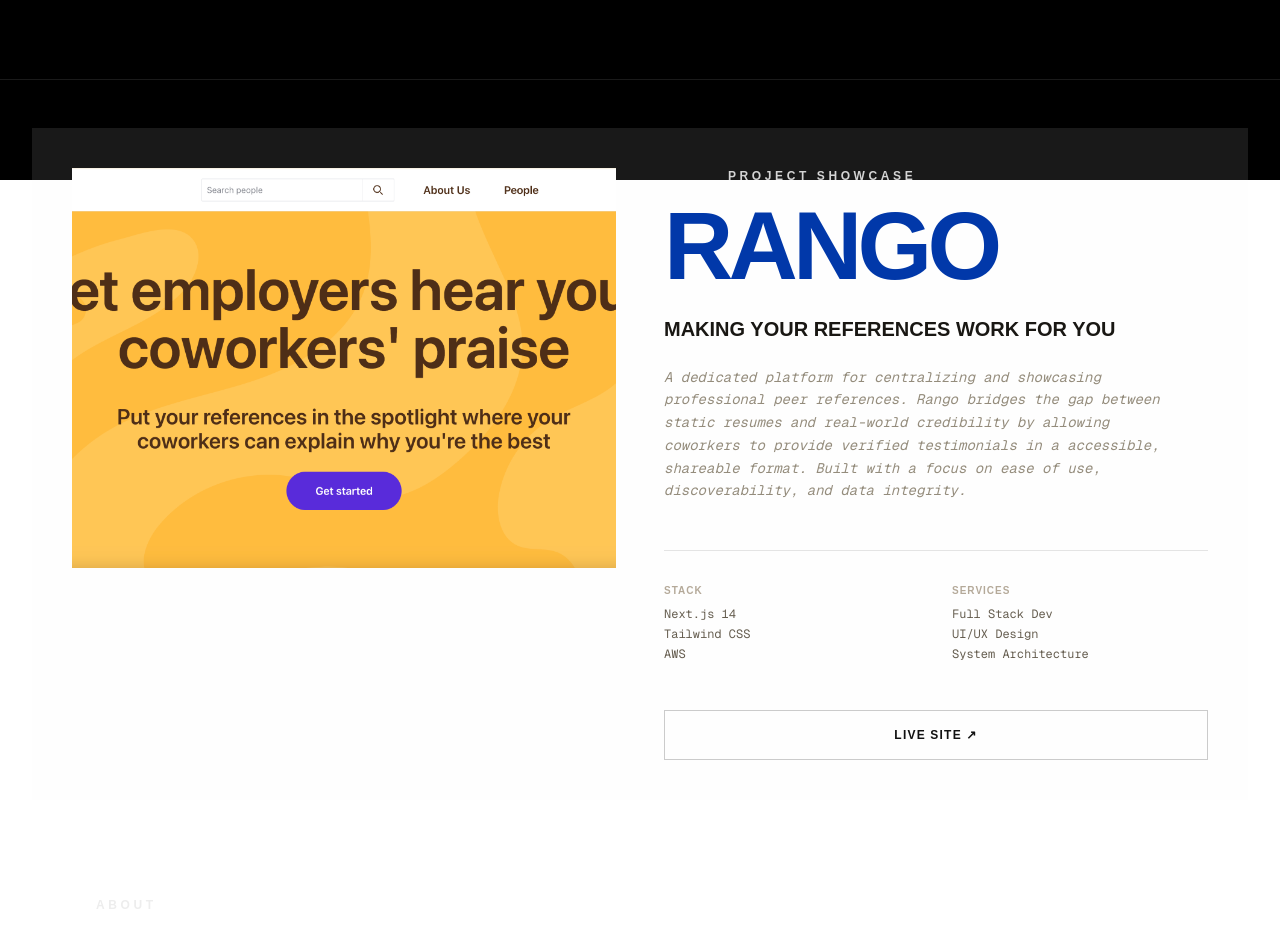
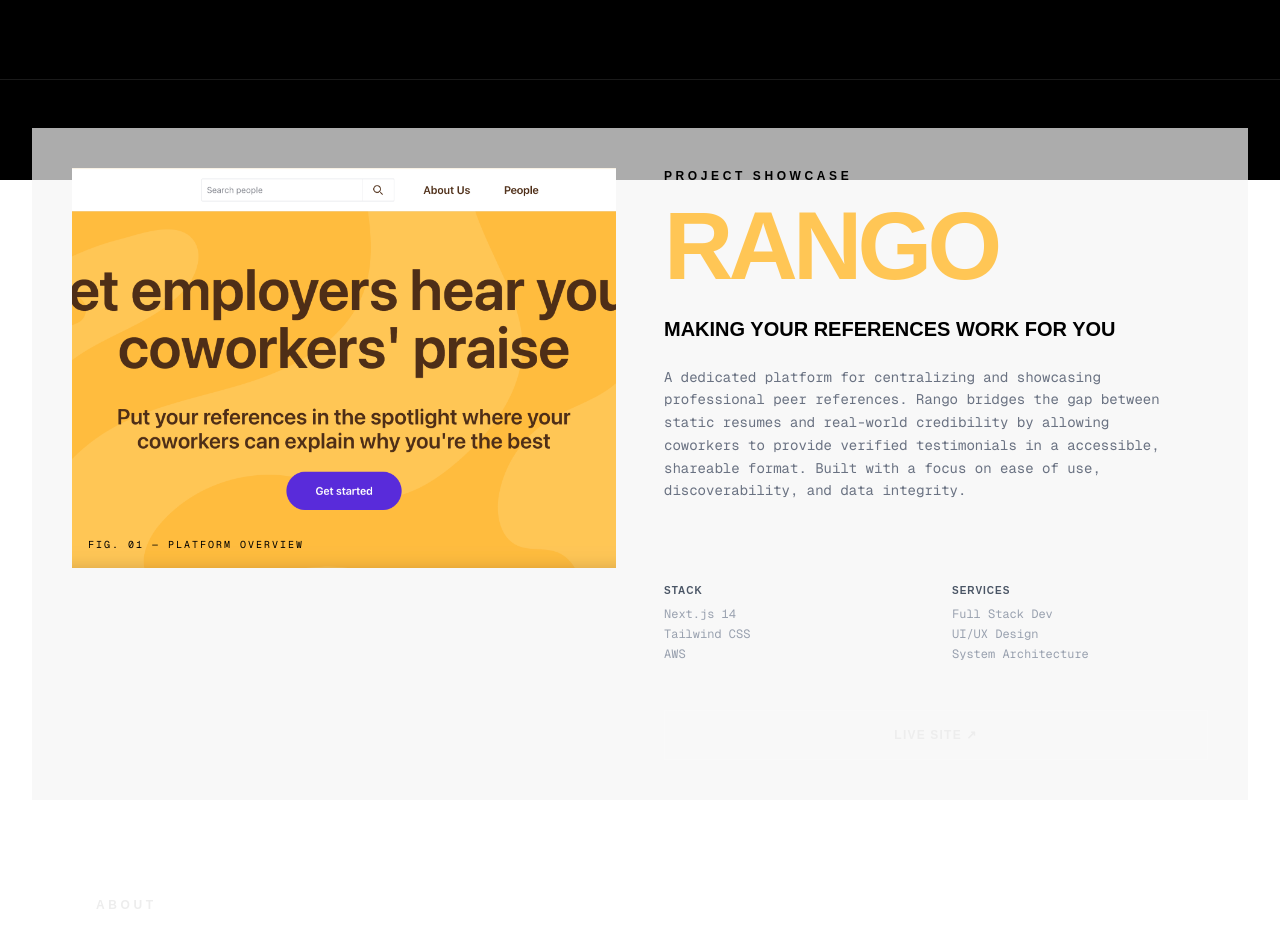
Before and after one commit to sANDROsARAN/portfolio-2024, a Next.js app: page / in a window 1280 px wide. Shown: the part 620-1568 px from the top of the page. Built offline with nearby package versions, Linux system fonts and the light colour scheme.

Commit message:
fixed fluid colours

```diff
--- a/src/app/components/FluidBackground.tsx
+++ b/src/app/components/FluidBackground.tsx
@@ -1,5 +1,4 @@
 "use client";
-import { b } from "framer-motion/client";
 import React, { useEffect, useRef } from "react";
 
 const fragmentShaderSource = `
@@ -32,12 +31,15 @@ void main() {
 
     vec3 color_accent;
 
-    if(u_scroll < 0.4){
+    float start_t = 0.4;
+    float end_t = 0.6;
+
+    if(u_scroll <= start_t){
       color_accent = color_blob;
-    } else if (u_scroll > 0.6){
+    } else if (u_scroll >= end_t){
       color_accent = yellow;
     } else {
-      color_accent = mix(color_blob, yellow, ((u_scroll * (0.6-0.4)) / (0.6-0.4)) );
+      color_accent = mix(color_blob, yellow, ((u_scroll - start_t) / (end_t - start_t)));
     }
 
     vec3 final_color = mix(color_bg, color_accent, final_mask);
--- a/src/app/page.tsx
+++ b/src/app/page.tsx
@@ -24,7 +24,8 @@ export default function Home() {
       </section>
 
       <section id="work" className="px-8 py-12 border-t border-white/10">
-        <div className="grid grid-cols-1 lg:grid-cols-2 gap-12 items-start bg-neutral-100/10 p-10">
+        <div className={dayStatus ? "grid grid-cols-1 lg:grid-cols-2 gap-12 items-start bg-neutral-100/70 p-10" :
+           "grid grid-cols-1 lg:grid-cols-2 gap-12 items-start bg-gray-950/70 p-10"}>
           {/* LEFT COLUMN: The Visual */}
           <motion.div
             initial={{ opacity: 0, x: -20 }}
@@ -41,7 +42,7 @@ export default function Home() {
                 className="object-cover transition-transform duration-[2s] group-hover:scale-105 relative"
               />
               {/* Decorative Label for the image */}
-              <div className="absolute bottom-4 left-4 mix-blend-difference">
+              <div className="absolute bottom-4 left-4">
                 <p className="text-[10px] font-mono uppercase tracking-[0.2em] text-black">
                   Fig. 01 — Platform Overview
                 </p>
@@ -50,11 +51,10 @@ export default function Home() {
           </motion.div>
 
           {/* RIGHT COLUMN: The Intel */}
-          <div className="flex flex-col justify-between h-full lg:sticky lg:top-24 mix-blend-difference">
+          <div className="flex flex-col justify-between h-full lg:sticky lg:top-24">
             <div>
               <div className="flex items-center gap-4 mb-6">
-                <span className="h-px w-12 bg-accentblue-600"></span>
-                <p className="text-xs uppercase tracking-[0.3em] text-accentblue-600 font-bold">
+                <p className={dayStatus ? "text-xs uppercase tracking-[0.3em] text-black font-bold" : "text-xs uppercase tracking-[0.3em] text-white font-bold"}>
                   Project Showcase
                 </p>
               </div>
@@ -64,10 +64,10 @@ export default function Home() {
               </h2>
 
               <div className="space-y-6 max-w-lg">
-                <p className="text-xl text-gray-200 leading-tight uppercase font-semibold">
+                <p className={dayStatus ? "text-xl text-black leading-tight uppercase font-semibold" : "text-xl text-white leading-tight uppercase font-semibold"}>
                   Making your references work for you
                 </p>
-                <p className="text-sm font-mono text-gray-500 leading-relaxed italic">
+                <p className={dayStatus ? "text-sm font-mono text-gray-500 leading-relaxed" : "text-sm font-mono text-gray-300 leading-relaxed"}>
                   A dedicated platform for centralizing and showcasing
                   professional peer references. Rango bridges the gap between
                   static resumes and real-world credibility by allowing
@@ -79,7 +79,7 @@ export default function Home() {
             </div>
 
             {/* Metadata Table */}
-            <div className="mt-12 pt-8 border-t border-white/10 grid grid-cols-2 gap-8">
+            <div className="mt-12 pt-8 border-t border-white/10 grid grid-cols-2 gap-8 bg-blend-difference">
               <div>
                 <p className="text-[10px] text-gray-600 uppercase mb-2 font-bold tracking-widest">
                   Stack
```
